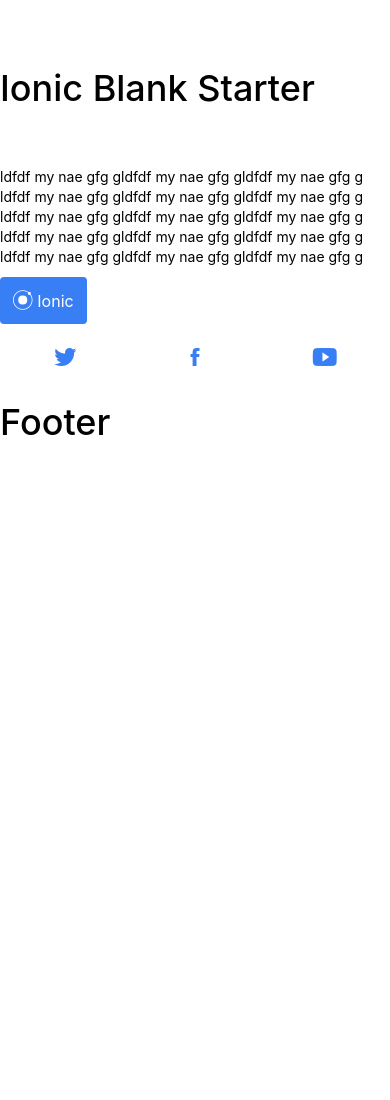
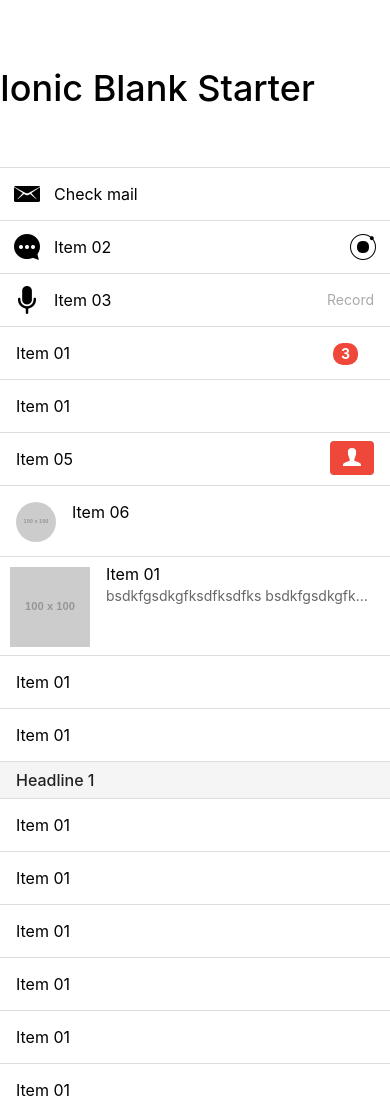
Before and after one commit to MYounas/myApp, a website: page www/index.html in a window 390 px wide. Shown: the top 1100 px of the page. Before the commit the page ends 844 px from the top, so only its background shows below. Drawn offline with Linux system fonts and the light colour scheme; some packages are replaced by stand-ins of ours; files that its build step writes are made by us from their sources; placeholder pictures from the web are drawn by us; files whose address does not match are found by name.

Commit message:
13end
13end

```diff
--- a/www/index.html
+++ b/www/index.html
@@ -1,5 +1,6 @@
 <!DOCTYPE html>
 <html>
+
 <head>
     <meta charset="utf-8">
     <meta name="viewport" content="initial-scale=1, maximum-scale=1, user-scalable=no, width=device-width">
@@ -21,6 +22,7 @@
     <!-- your app's js -->
     <script src="js/app.js"></script>
 </head>
+
 <body ng-app="starter">
 
     <ion-pane>
@@ -29,26 +31,88 @@
             <h1 class="title">Ionic Blank Starter</h1>
             <button class="icon ion-gear-a button button-clear"></button>
         </ion-header-bar>
-      <ion-content class="padding">
-          <p>ldfdf my nae gfg gldfdf my nae gfg gldfdf my nae gfg g
-          ldfdf my nae gfg gldfdf my nae gfg gldfdf my nae gfg g
-          ldfdf my nae gfg gldfdf my nae gfg gldfdf my nae gfg g
-          ldfdf my nae gfg gldfdf my nae gfg gldfdf my nae gfg g
-          ldfdf my nae gfg gldfdf my nae gfg gldfdf my nae gfg g</p>
 
-          <p><button class="button button-positive icon ion-ionic icon-left">Ionic</button></p>
-          <div class="button-bar">
-          <button class="icon ion-social-twitter button button-positive button-clear"></button>
-          <button class="icon ion-social-facebook button button-positive button-clear"></button>
-          <button class="icon ion-social-youtube button button-positive button-clear"></button>
+        <ion-tabs class="tabs-icon-top">
+            <ion-tab badge="1" badge-style="badge-assertive" icon="ion-home" title="Home"></ion-tab>
+            <ion-tab icon="ion-person" title="About"></ion-tab>
+            <ion-tab icon="ion-calendar" title="Calendar"></ion-tab>
+        </ion-tabs>
+
+        <ion-content>
+            <div class="list">
+                <a href="#" class="item item-icon-left">
+                    <i class="icon ion-email"></i> Check mail
+                </a>
+                <a href="#" class="item item-icon-left item-icon-right">
+                    <i class="icon ion-chatbubble-working"></i> Item 02
+                    <i class="icon ion-ionic"></i>
+                </a>
+                <a href="#" class="item item-icon-left">
+                    <i class="icon ion-mic-a"></i> Item 03
+                    <span class="item-note">Record</span>
+                </a>
+                <a href="#" class="item">
+                    Item 01
+                    <span class="badge badge-assertive">3</span>
+                </a>
+                <a href="#" class="item">Item 01</a>
+                <a href="#" class="item item-button-right">
+                    Item 05
+                    <button class="button button-assertive">
+                    <i class="icon ion-person"></i>
+                     </button>
+                </a>
+                <a href="#" class="item item-avatar">
+                    <img src="http://placehold.it/100x100" alt="Avatar">
+                    Item 06
+                </a>
+                <a href="#" class="item item-thumbnail-left">
+                    <img src="http://placehold.it/100x100" alt="Avatar">
+                    <h2>Item 01</h2>
+                    <p>bsdkfgsdkgfksdfksdfks
+                        bsdkfgsdkgfksdfksdfks
+                        bsdkfgsdkgfksdfksdfks
+                        bsdkfgsdkgfksdfksdfks
+                        bsdkfgsdkgfksdfksdfks
+                        bsdkfgsdkgfksdfksdfks
+                    </p>
+
+                </a>
+                <a href="#" class="item">Item 01</a>
+                <a href="#" class="item">Item 01</a>
+                <div class="item item-divider">Headline 1</div>
+                <a href="#" class="item">Item 01</a>
+                <a href="#" class="item">Item 01</a>
+                <a href="#" class="item">Item 01</a>
+                <a href="#" class="item">Item 01</a>
+                <a href="#" class="item">Item 01</a>
+                <a href="#" class="item">Item 01</a>
+                <a href="#" class="item">Item 01</a>
+                <a href="#" class="item">Item 01</a>
+                <a href="#" class="item">Item 01</a>
+                <a href="#" class="item">Item 01</a>
+                <a href="#" class="item">Item 01</a>
+                <a href="#" class="item">Item 01</a>
+                <a href="#" class="item">Item 01</a>
+                <a href="#" class="item">Item 01</a>
+                <a href="#" class="item">Item 01</a>
+                <a href="#" class="item">Item 01</a>
+                <a href="#" class="item">Item 01</a>
+                <a href="#" class="item">Item 01</a>
+                <a href="#" class="item">Item 01</a>
+                <a href="#" class="item">Item 01</a>
+                <a href="#" class="item">Item 01</a>
+                <a href="#" class="item">Item 01</a>
+                <a href="#" class="item">Item 01</a>
+                <a href="#" class="item">Item 01</a>
+                <a href="#" class="item">Item 01</a>
+                <a href="#" class="item">Item 01</a>
+                <a href="#" class="item">Item 01</a>
+                <a href="#" class="item">Item 01</a>
             </div>
-
         </ion-content>
-
-        <ion-footer-bar class="bar-balanced">
-        <h1 class="title">Footer</h1>
-      </ion-footer-bar>
 
     </ion-pane>
 </body>
+
 </html>
```
Lines whose indentation alone changed are shown as unchanged.
